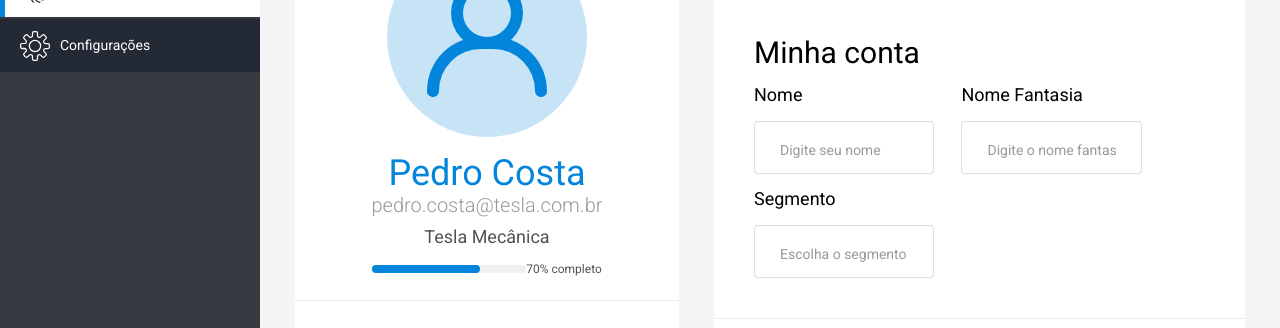
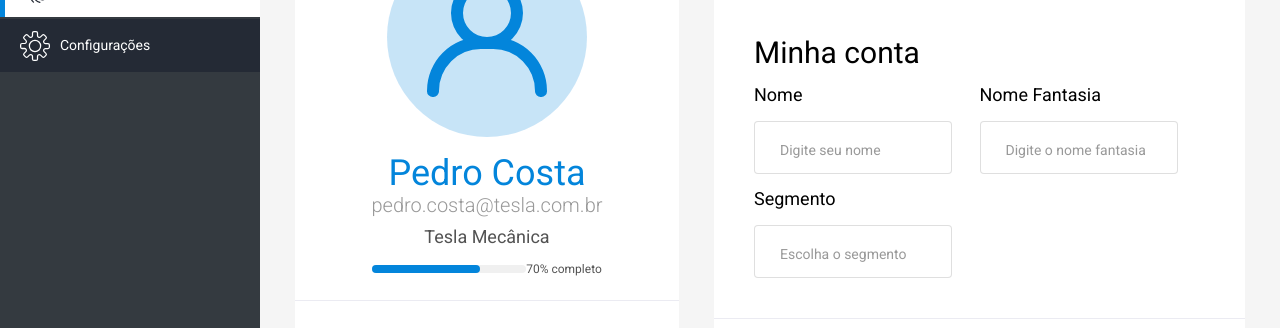
Before and after one commit to mmakarios/logox-vue, a Vue app: page / in a window 1280 px wide. Shown: the part 273-601 px from the top of the page. Built offline with nearby package versions, Linux system fonts and the light colour scheme.

Commit message:
Refactor inputs styles to match mobile order

```diff
--- a/src/components/BaseInput.vue
+++ b/src/components/BaseInput.vue
@@ -26,10 +26,6 @@ export default {
 
 <style lang="scss" scoped>
 .base-input {
-  max-width: 417px;
-  width: 40%;
-  margin-right: 6%;
-}
   .label {
     font-size: 18px;
     margin: 15px 0;
@@ -55,4 +51,5 @@ input {
       color: #999999;
     }
   }
+}
 </style>
--- a/src/components/UserDataSettings.vue
+++ b/src/components/UserDataSettings.vue
@@ -10,16 +10,19 @@
     <div class="selected-content">
       <h1>Minha conta</h1>
       <div class="input-section">
-
+        <div>
           <base-input
             label="Nome"
             placeholder="Digite seu nome"/>
           <base-input
+            label="Segmento"
+            placeholder="Escolha o segmento"/>
+        </div>
+        <div>
+          <base-input
             label="Nome Fantasia"
             placeholder="Digite o nome fantasia"/>
-        <base-input
-          label="Segmento"
-          placeholder="Escolha o segmento"/>
+        </div>
       </div>
       <div class="divider"/>
     </div>
@@ -69,7 +72,12 @@ export default {
 
     .input-section {
       display: flex;
-      flex-wrap: wrap;
+
+      > div {
+        max-width: 417px;
+        flex: 1;
+        margin-right: 6%;
+      }
     }
     .divider {
       height: 1px;
```
Lines whose indentation alone changed are shown as unchanged.
